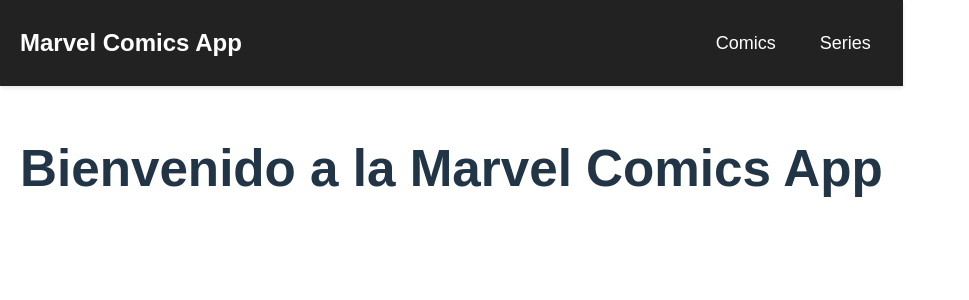
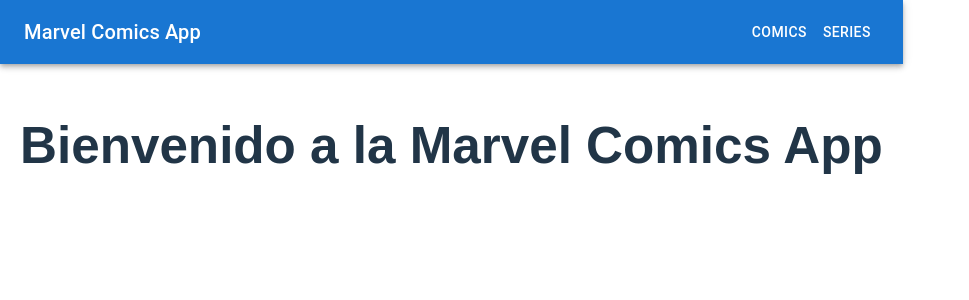
Before and after one commit to sktvera/enmedioChallenge, a React (Vite) app: page / in a window 1280 px wide. Shown: the top 300 px of the page, without its empty margins (0-969 px from the left). Built offline with nearby package versions, Linux system fonts and the light colour scheme.

Commit message:
refactor  (materialUi): añadiendo material ui

```diff
--- a/package.json
+++ b/package.json
@@ -10,6 +10,9 @@
     "preview": "vite preview"
   },
   "dependencies": {
+    "@emotion/react": "^11.11.1",
+    "@emotion/styled": "^11.11.0",
+    "@mui/material": "^5.14.1",
     "axios": "^1.4.0",
     "cors": "^2.8.5",
     "md5": "^2.3.0",
--- a/src/App.jsx
+++ b/src/App.jsx
@@ -2,6 +2,7 @@
 import { BrowserRouter as Router, Switch, Route, Link } from 'react-router-dom';
 import ComicsPage from './ComicsPage';
 import SeriesPage from './SeriesPage';
+import { AppBar, Toolbar, Typography, Button } from '@mui/material';
 import './App.css'; // Importamos el archivo de estilos personalizado
 
 function App() {
@@ -12,23 +13,19 @@
   return (
     <Router>
       <div className="app-container">
-        <nav className="navbar">
-          <div className="container">
-            <h1 className="navbar-brand">Marvel Comics App</h1>
-            <ul className="navbar-nav">
-              <li className="nav-item">
-                <Link to="/comics" className="nav-link" onClick={handleRefreshPage}>
-                  Comics
-                </Link>
-              </li>
-              <li className="nav-item">
-                <Link to="/series" className="nav-link" onClick={handleRefreshPage}>
-                  Series
-                </Link>
-              </li>
-            </ul>
-          </div>
-        </nav>
+        <AppBar position="static">
+          <Toolbar>
+            <Typography variant="h6" component="div" sx={{ flexGrow: 1 }}>
+              Marvel Comics App
+            </Typography>
+            <Button color="inherit" component={Link} to="/comics">
+              Comics
+            </Button>
+            <Button color="inherit" component={Link} to="/series">
+              Series
+            </Button>
+          </Toolbar>
+        </AppBar>
         <div className="content">
           <Switch>
             <Route path="/comics">
--- a/src/ComicsPage.jsx
+++ b/src/ComicsPage.jsx
@@ -1,6 +1,7 @@
 import React, { useState, useEffect } from 'react';
 import axios from 'axios';
 import md5 from 'md5';
+import { Container, Grid, TextField, Card, CardActionArea, CardContent, CardMedia, Typography } from '@mui/material';
 import './ComicsPage.css'; // Importamos el archivo de estilos personalizado
 
 function ComicsPage() {
@@ -35,27 +36,43 @@
   );
 
   return (
-    <div className="comics-container">
-      <h1 className="comics-title">Comics</h1>
-      <div className="search-form">
-        <input
-          type="text"
-          className="search-input"
-          placeholder="Buscar por nombre de cómic"
-          value={searchTerm}
-          onChange={handleSearchChange}
-        />
-      </div>
-      <ul className="comics-list">
+    <Container className="comics-container" maxWidth="lg">
+      <Typography variant="h3" component="h1" className="comics-title">
+        Comics
+      </Typography>
+      <TextField
+        className="search-input"
+        label="Buscar por nombre de cómic"
+        variant="outlined"
+        fullWidth
+        value={searchTerm}
+        onChange={handleSearchChange}
+      />
+      <Grid container spacing={3}>
         {filteredComics.map((comic) => (
-          <li key={comic.id} className="comic-item">
-            <img src={comic.thumbnail} alt={comic.title} className="comic-image" />
-            <h3 className="comic-title">{comic.title}</h3>
-            <p className="comic-description">{comic.description}</p>
-          </li>
+          <Grid item xs={12} sm={6} md={4} key={comic.id}>
+            <Card className="comic-item">
+              <CardActionArea>
+                <CardMedia
+                  component="img"
+                  image={comic.thumbnail}
+                  alt={comic.title}
+                  height="300"
+                />
+                <CardContent>
+                  <Typography gutterBottom variant="h5" component="h2" className="comic-title">
+                    {comic.title}
+                  </Typography>
+                  <Typography variant="body2" color="textSecondary" component="p" className="comic-description">
+                    {comic.description}
+                  </Typography>
+                </CardContent>
+              </CardActionArea>
+            </Card>
+          </Grid>
         ))}
-      </ul>
-    </div>
+      </Grid>
+    </Container>
   );
 }
 
--- a/src/SeriesPage.jsx
+++ b/src/SeriesPage.jsx
@@ -1,6 +1,6 @@
 import React, { useState, useEffect } from 'react';
 import axios from 'axios';
-import md5 from 'md5';
+import { Container, Grid, Card, CardActionArea, CardContent, CardMedia, Typography } from '@mui/material';
 import './SeriesPage.css'; // Importamos el archivo de estilos personalizado
 
 function SeriesPage() {
@@ -26,20 +26,35 @@
   }, [series]);
 
   return (
-    <div className="series-container">
-      <h1 className="series-title">Series</h1>
-      <ul className="series-list">
+    <Container className="series-container" maxWidth="lg">
+      <Typography variant="h3" component="h1" className="series-title">
+        Series
+      </Typography>
+      <Grid container spacing={3}>
         {series.map((serie) => (
-          <li key={serie.id} className="serie-item">
-            <img src={serie.thumbnail} alt={serie.title} className="serie-image" />
-            <div className="serie-details">
-              <h3 className="serie-title">{serie.title}</h3>
-              <p className="serie-description">{serie.description}</p>
-            </div>
-          </li>
+          <Grid item xs={12} sm={6} md={4} key={serie.id}>
+            <Card className="serie-item">
+              <CardActionArea>
+                <CardMedia
+                  component="img"
+                  image={serie.thumbnail}
+                  alt={serie.title}
+                  height="300"
+                />
+                <CardContent>
+                  <Typography gutterBottom variant="h5" component="h2" className="serie-title">
+                    {serie.title}
+                  </Typography>
+                  <Typography variant="body2" color="textSecondary" component="p" className="serie-description">
+                    {serie.description}
+                  </Typography>
+                </CardContent>
+              </CardActionArea>
+            </Card>
+          </Grid>
         ))}
-      </ul>
-    </div>
+      </Grid>
+    </Container>
   );
 }
 
```
Also changed, not shown: 1 other file (tests, documents, lock files or other folders).
